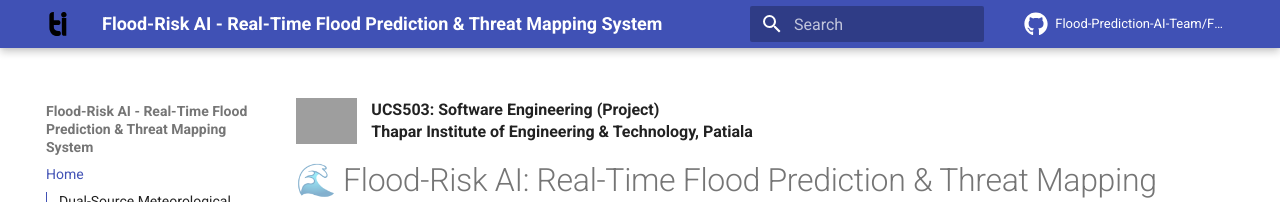
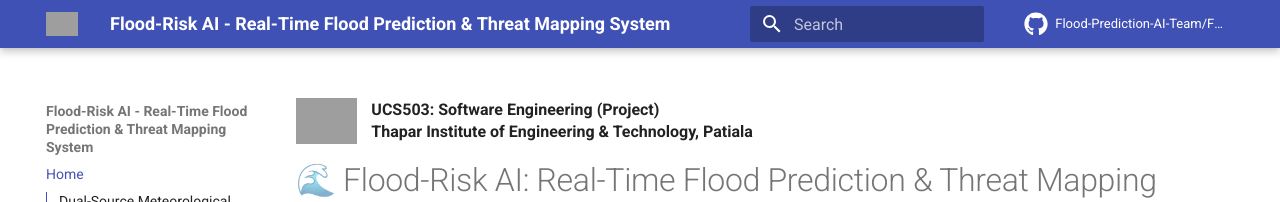
Before and after one commit to Flood-Prediction-AI-Team/Flood-Prediction-Using-WeatherAPI-and-historical-thread-mapping, an MkDocs documentation site: the page built from Docs/index.md, in a window 1280 px wide. Shown: the top 202 px of the page. Built offline with MkDocs 1.6.1 and Material for MkDocs 9.7.7, drawn with Linux system fonts in a browser that asks for light colours; comment, search, counter and statistics services are not loaded; grey boxes are pictures that could not be loaded.

Commit message:
git hub page modified

```diff
--- a/mkdocs.yml
+++ b/mkdocs.yml
@@ -28,7 +28,7 @@ theme:
   palette:
     primary: indigo
     accent: blue
-  logo: https://raw.githubusercontent.com/Flood-Prediction-AI-Team/Flood-Prediction-Using-WeatherAPI-and-historical-thread-mapping/main/assets/tiet-logo.svg
+  logo: https://raw.githubusercontent.com/Flood-Prediction-AI-Team/Flood-Prediction-Using-WeatherAPI-and-historical-thread-mapping/main/assets/tiet-logo-red.png
   favicon: https://raw.githubusercontent.com/Flood-Prediction-AI-Team/Flood-Prediction-Using-WeatherAPI-and-historical-thread-mapping/main/assets/favicon.png
 
 copyright: "Copyright &copy; 2026 Amit Bishnoi, Diksha Garg • UCS503 Software Engineering"
```
